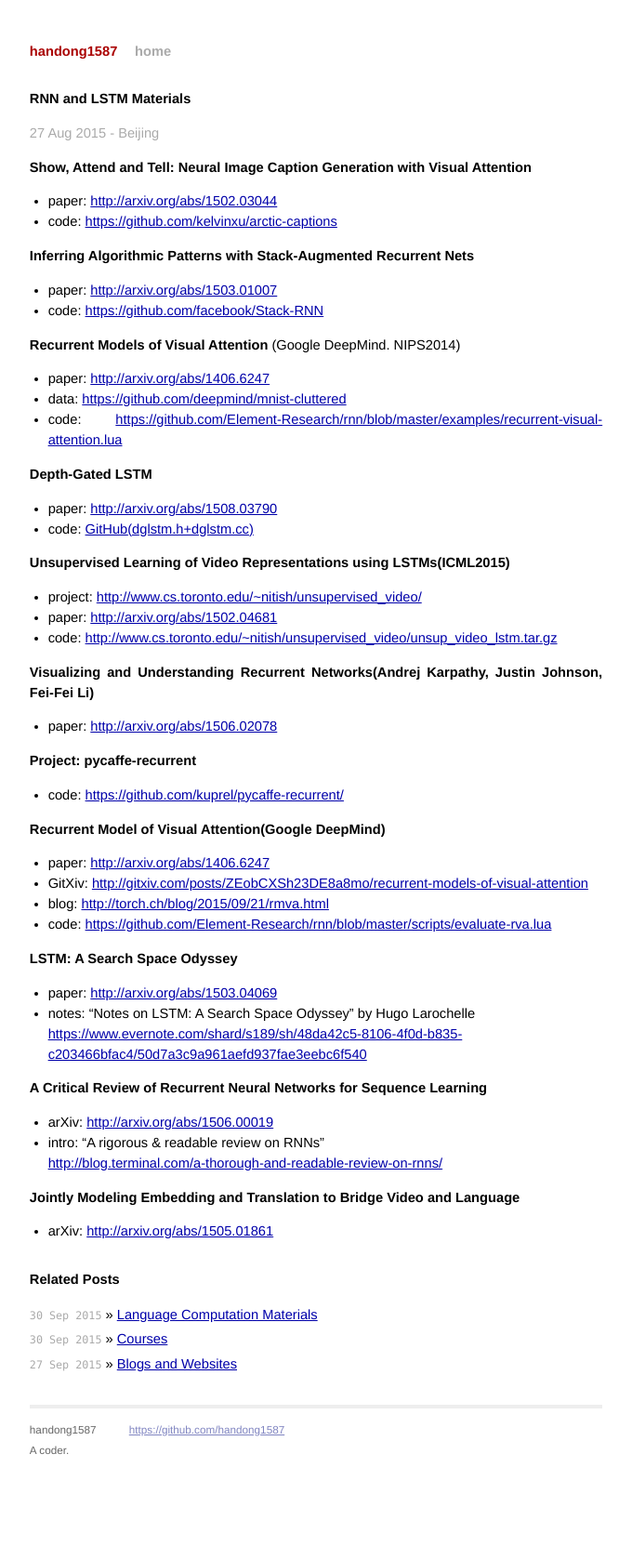
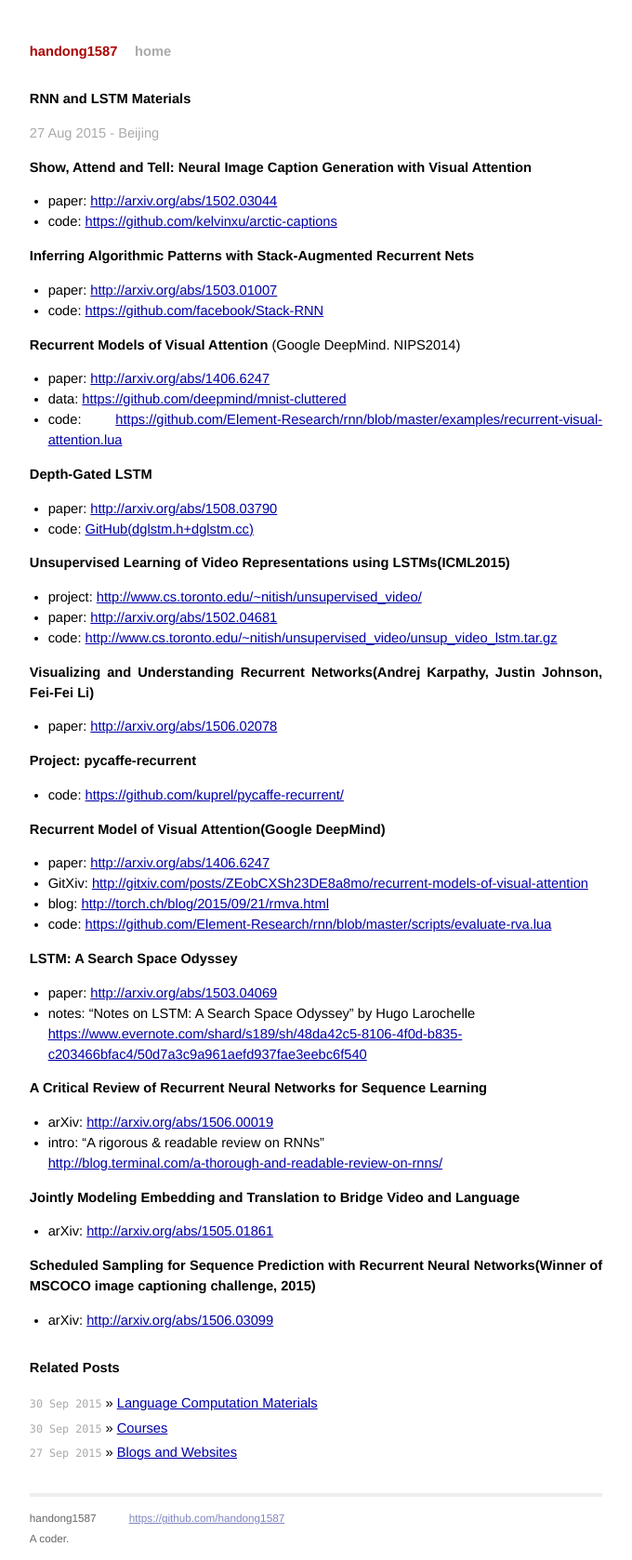
Before and after one commit to handong1587/handong1587.github.io, a Jekyll site: the page built from _posts/deep_learning/2015-08-27-rnn-and-lstm-materials.md, in a window 1280 px wide. Shown: the whole page at 93% size, without its empty margins (300-980 px from the left). Built offline with Jekyll 4.4.1, drawn with Linux system fonts in a browser that asks for light colours; Markdown is read by kramdown in place of the engine named in the settings; comment, search, counter and statistics services are not loaded; before the commit the page ends 1582 px from its top, so only the background shows below that.

Commit message:
update md

```diff
--- a/_posts/deep_learning/2015-08-27-rnn-and-lstm-materials.md
+++ b/_posts/deep_learning/2015-08-27-rnn-and-lstm-materials.md
@@ -65,3 +65,7 @@ title: RNN and LSTM Materials
 **Jointly Modeling Embedding and Translation to Bridge Video and Language**
 
 - arXiv: [http://arxiv.org/abs/1505.01861](http://arxiv.org/abs/1505.01861)
+
+**Scheduled Sampling for Sequence Prediction with Recurrent Neural Networks(Winner of MSCOCO image captioning challenge, 2015)**
+
+- arXiv: [http://arxiv.org/abs/1506.03099](http://arxiv.org/abs/1506.03099)
```
